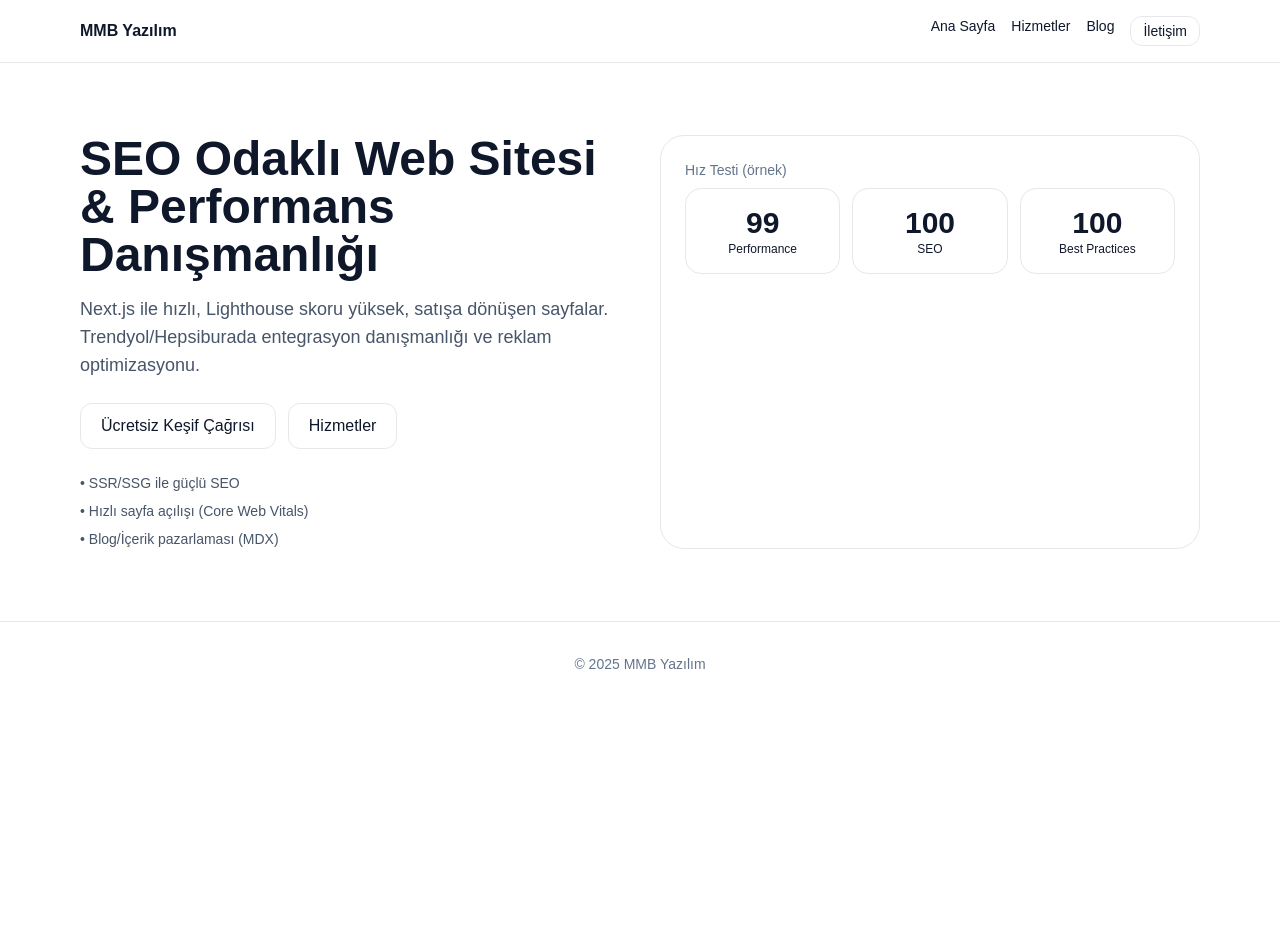
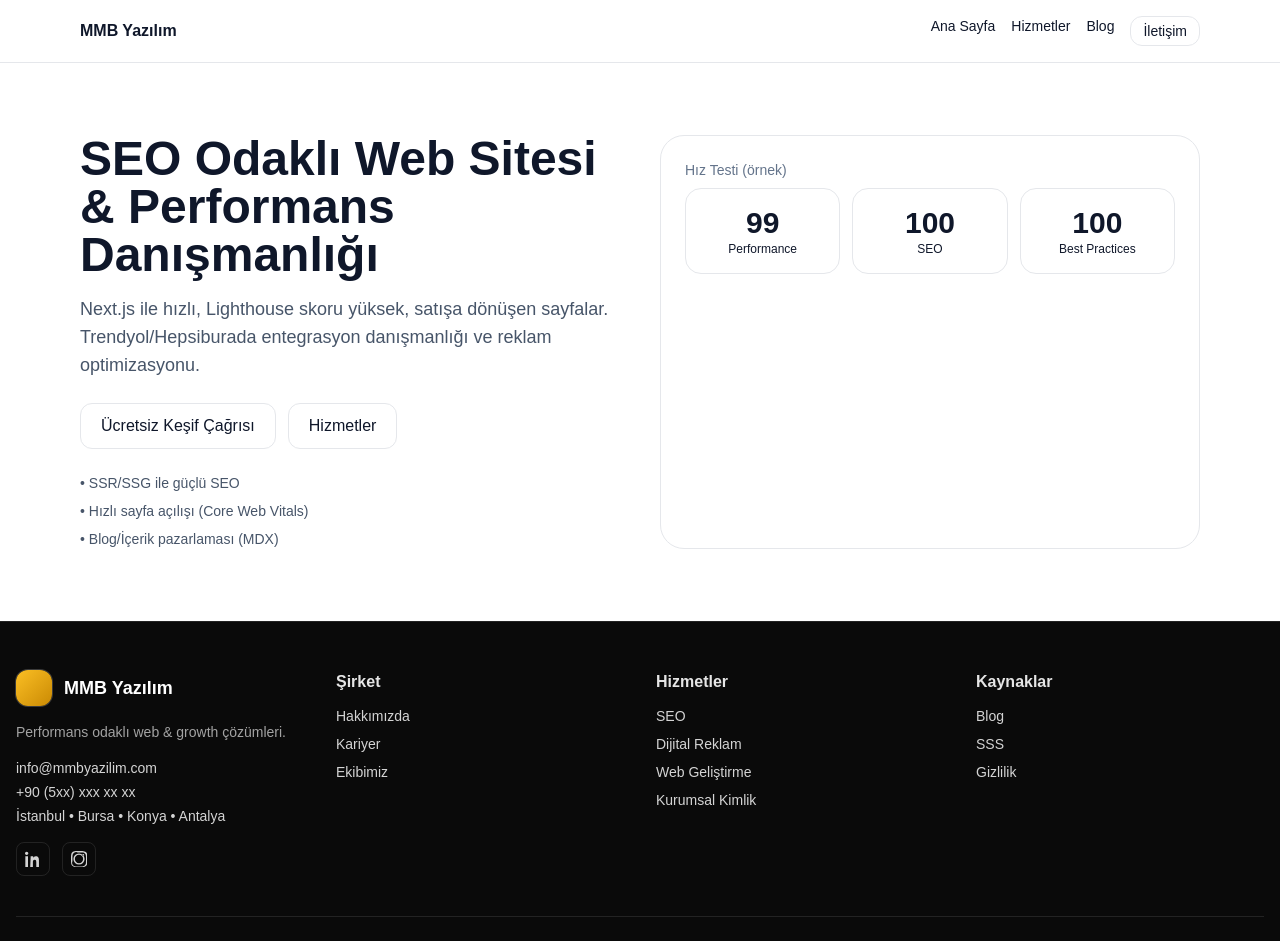
Before and after one commit to mecitmert/Web-Site, a Next.js app: page / in a window 1280 px wide. Shown: the top 941 px of the page. Before the commit the page ends 800 px from the top, so only its background shows below. Built offline with nearby package versions, Linux system fonts and the light colour scheme.

Commit message:
Footer Eklendi

```diff
--- a/src/app/layout.tsx
+++ b/src/app/layout.tsx
@@ -1,16 +1,23 @@
 import "./globals.css";
+import type { Metadata } from "next";
+import Footer from "@/components/Footer";
 
-export const metadata = {
+export const metadata: Metadata = {
   title: "MMB Yazılım | Web, SEO, Performans",
   description: "Next.js tabanlı, SEO odaklı ajans sitesi.",
   metadataBase: new URL("https://www.mmbyazilim.com"),
-  openGraph: { title: "MMB Yazılım", description: "Web • SEO • Performans", type: "website" },
+  openGraph: {
+    title: "MMB Yazılım",
+    description: "Web • SEO • Performans",
+    type: "website",
+  },
 };
 
 export default function RootLayout({ children }: { children: React.ReactNode }) {
   return (
     <html lang="tr">
       <body className="min-h-dvh bg-white text-slate-900">
+        {/* Header */}
         <header className="sticky top-0 z-10 border-b bg-white/80 backdrop-blur">
           <nav className="mx-auto flex max-w-6xl items-center justify-between p-4">
             <a className="font-bold">MMB Yazılım</a>
@@ -18,14 +25,21 @@
               <a href="/">Ana Sayfa</a>
               <a href="/hizmetler">Hizmetler</a>
               <a href="/blog">Blog</a>
-              <a href="/iletisim" className="rounded-xl border px-3 py-1">İletişim</a>
+              <a
+                href="/iletisim"
+                className="rounded-xl border px-3 py-1"
+              >
+                İletişim
+              </a>
             </div>
           </nav>
         </header>
+
+        {/* Page content */}
         <main className="mx-auto max-w-6xl p-4">{children}</main>
-        <footer className="border-t py-8 text-center text-sm text-slate-500">
-          © {new Date().getFullYear()} MMB Yazılım
-        </footer>
+
+        {/* Footer component */}
+        <Footer />
       </body>
     </html>
   );
--- /dev/null
+++ b/src/components/Footer.tsx
@@ -0,0 +1,102 @@
+// src/components/Footer.tsx
+import Link from "next/link";
+
+type NavItem = { label: string; href: string };
+type Column = { title: string; items: NavItem[] };
+
+const year = new Date().getFullYear();
+
+const columns: Column[] = [
+  {
+    title: "Şirket",
+    items: [
+      { label: "Hakkımızda", href: "/hakkimizda" },
+      { label: "Kariyer", href: "/kariyer" },
+      { label: "Ekibimiz", href: "/ekip" },
+    ],
+  },
+  {
+    title: "Hizmetler",
+    items: [
+      { label: "SEO", href: "/hizmetler/seo" },
+      { label: "Dijital Reklam", href: "/hizmetler/reklam" },
+      { label: "Web Geliştirme", href: "/hizmetler/web-gelistirme" },
+      { label: "Kurumsal Kimlik", href: "/hizmetler/kurumsal-kimlik" },
+    ],
+  },
+  {
+    title: "Kaynaklar",
+    items: [
+      { label: "Blog", href: "/blog" },
+      { label: "SSS", href: "/sss" },
+      { label: "Gizlilik", href: "/gizlilik" },
+    ],
+  },
+];
+
+export default function Footer() {
+  return (
+    <footer className="border-t border-white/10 bg-neutral-950 text-neutral-300">
+      <div className="mx-auto max-w-7xl px-4 py-12">
+        {/* Top row */}
+        <div className="grid gap-8 md:grid-cols-4">
+          {/* Brand / Contact */}
+          <div>
+            <div className="flex items-center gap-3">
+              <div className="h-9 w-9 rounded-xl bg-gradient-to-br from-amber-400 to-yellow-600 ring-1 ring-white/20" />
+              <span className="text-lg font-semibold text-white">MMB Yazılım</span>
+            </div>
+            <p className="mt-4 text-sm text-neutral-400">
+              Performans odaklı web & growth çözümleri.
+            </p>
+
+            <ul className="mt-4 space-y-1 text-sm">
+              <li><a href="mailto:info@mmbyazilim.com" className="hover:text-white">info@mmbyazilim.com</a></li>
+              <li><a href="tel:+905000000000" className="hover:text-white">+90 (5xx) xxx xx xx</a></li>
+              <li>İstanbul • Bursa • Konya • Antalya</li>
+            </ul>
+
+            {/* Socials (opsiyonel, SVG ikonlar basit) */}
+            <div className="mt-4 flex gap-3">
+              <a aria-label="LinkedIn"
+                 href="https://www.linkedin.com"
+                 className="rounded-lg border border-white/10 p-2 hover:border-white/30">
+                <svg viewBox="0 0 24 24" className="h-4 w-4" fill="currentColor"><path d="M4.98 3.5C4.98 4.88 3.86 6 2.5 6S0 4.88 0 3.5 1.12 1 2.5 1 4.98 2.12 4.98 3.5zM.5 8h4V24h-4zM8.5 8h3.8v2.2h.05c.53-1.01 1.84-2.2 3.78-2.2 4.04 0 4.79 2.66 4.79 6.12V24h-4v-7.1c0-1.69-.03-3.87-2.36-3.87-2.36 0-2.73 1.84-2.73 3.75V24h-4z"/></svg>
+              </a>
+              <a aria-label="Instagram"
+                 href="https://www.instagram.com"
+                 className="rounded-lg border border-white/10 p-2 hover:border-white/30">
+                <svg viewBox="0 0 24 24" className="h-4 w-4" fill="currentColor"><path d="M12 2.2c3.2 0 3.6 0 4.9.1 1.2.1 1.9.2 2.4.5.6.2 1 .6 1.5 1.1s.9.9 1.1 1.5c.2.5.4 1.2.5 2.4.1 1.3.1 1.7.1 4.9s0 3.6-.1 4.9c-.1 1.2-.2 1.9-.5 2.4-.2.6-.6 1-1.1 1.5s-.9.9-1.5 1.1c-.5.2-1.2.4-2.4.5-1.3.1-1.7.1-4.9.1s-3.6 0-4.9-.1c-1.2-.1-1.9-.2-2.4-.5-.6-.2-1-.6-1.5-1.1s-.9-.9-1.1-1.5c-.2-.5-.4-1.2-.5-2.4C2.2 15.6 2.2 15.2 2.2 12s0-3.6.1-4.9c.1-1.2.2-1.9.5-2.4.2-.6.6-1 1.1-1.5s.9-.9 1.5-1.1c.5-.2 1.2-.4 2.4-.5C8.4 2.2 8.8 2.2 12 2.2m0-2.2C8.7 0 8.3 0 7 .1 5.7.2 4.7.4 3.9.7 3.1 1 2.4 1.4 1.7 2.1S.9 3.1.7 3.9C.4 4.7.2 5.7.1 7 0 8.3 0 8.7 0 12s0 3.7.1 5c.1 1.3.3 2.3.6 3.1.3.8.7 1.5 1.4 2.2s1.4 1.1 2.2 1.4c.8.3 1.8.5 3.1.6 1.3.1 1.7.1 5 .1s3.7 0 5-.1c1.3-.1 2.3-.3 3.1-.6.8-.3 1.5-.7 2.2-1.4s1.1-1.4 1.4-2.2c.3-.8.5-1.8.6-3.1.1-1.3.1-1.7.1-5s0-3.7-.1-5c-.1-1.3-.3-2.3-.6-3.1-.3-.8-.7-1.5-1.4-2.2S20.9.9 20.1.7C19.3.4 18.3.2 17 .1 15.7 0 15.3 0 12 0z"/><path d="M12 5.8A6.2 6.2 0 1 0 12 18.2 6.2 6.2 0 1 0 12 5.8m0-2.2a8.4 8.4 0 1 1 0 16.8 8.4 8.4 0 1 1 0-16.8zM18.4 4.6a1.4 1.4 0 1 0 0 2.8 1.4 1.4 0 1 0 0-2.8z"/></svg>
+              </a>
+            </div>
+          </div>
+
+          {/* Link columns */}
+          {columns.map((col) => (
+            <div key={col.title}>
+              <p className="font-semibold text-neutral-200">{col.title}</p>
+              <ul className="mt-3 space-y-2 text-sm">
+                {col.items.map((it) => (
+                  <li key={it.href}>
+                    <Link className="hover:text-white" href={it.href}>
+                      {it.label}
+                    </Link>
+                  </li>
+                ))}
+              </ul>
+            </div>
+          ))}
+        </div>
+
+        {/* Bottom row */}
+        <div className="mt-10 flex flex-col items-center justify-between gap-4 border-t border-white/10 pt-6 text-xs text-neutral-400 md:flex-row">
+          <p>© {year} MMB Yazılım — Tüm hakları saklıdır.</p>
+          <div className="flex gap-4">
+            <Link className="hover:text-white" href="/kullanim-sartlari">Kullanım Şartları</Link>
+            <Link className="hover:text-white" href="/cerez-politikasi">Çerez Politikası</Link>
+          </div>
+        </div>
+      </div>
+    </footer>
+  );
+}
```
